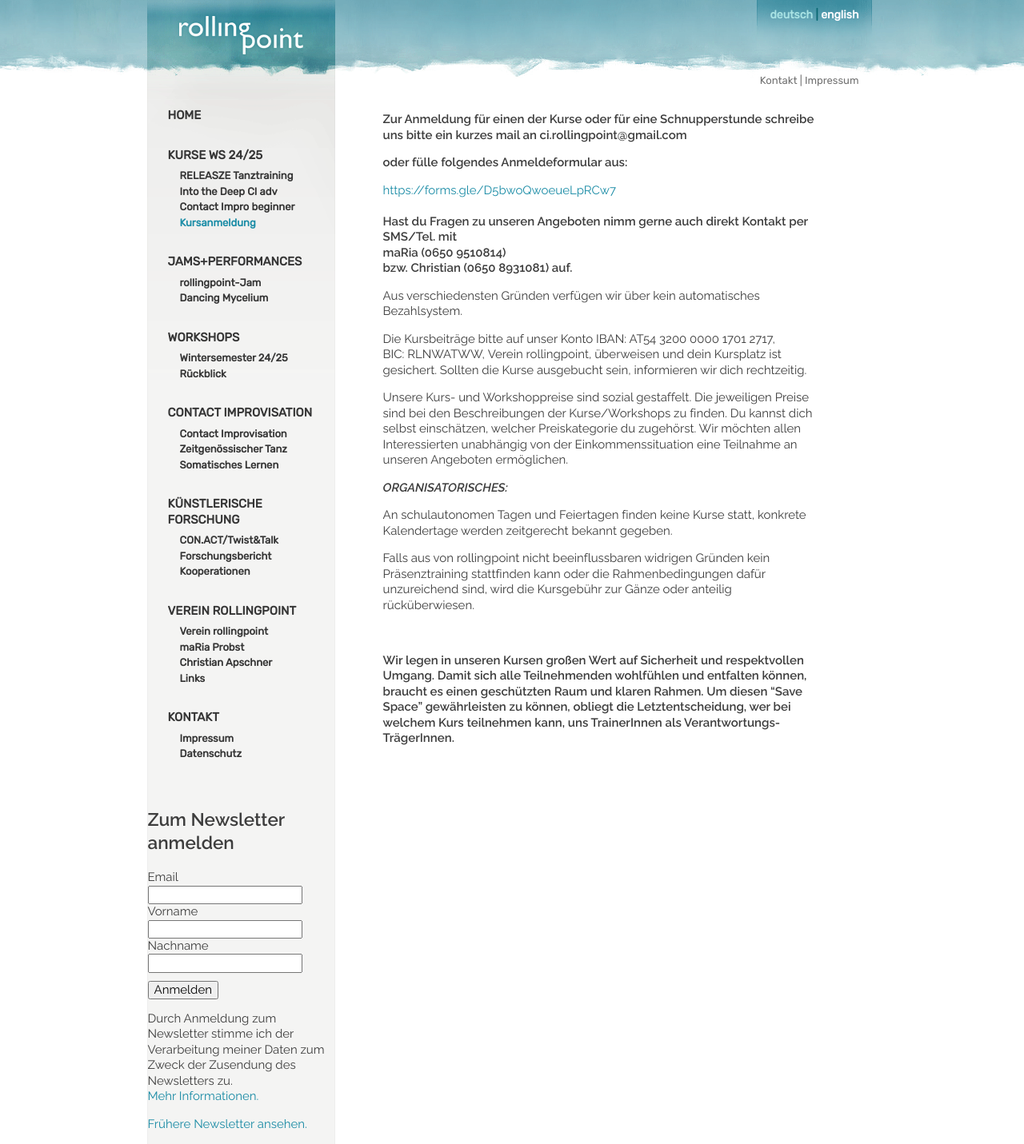
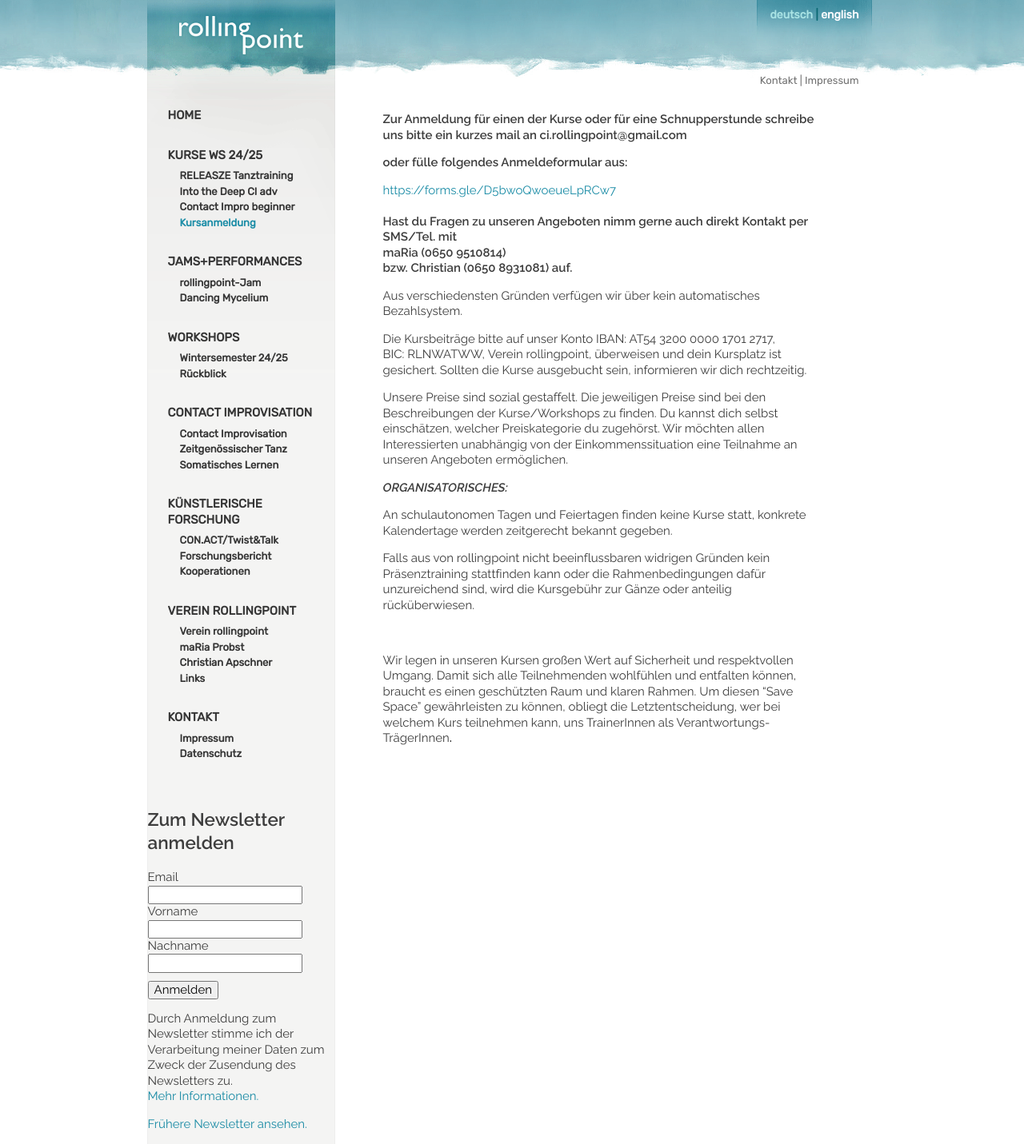
Before and after one commit to manulari/rollingpointat, a Jekyll site: the page built from _pages_de/kursanmeldung.md, in a window 1280 px wide. Shown: the whole page at 80% size. Built offline with Jekyll 4.4.1, drawn with Linux system fonts in a browser that asks for light colours; comment, search, counter and statistics services are not loaded.

Commit message:
Update page (de) “kursanmeldung”

```diff
--- a/_pages_de/kursanmeldung.md
+++ b/_pages_de/kursanmeldung.md
@@ -17,7 +17,7 @@ Aus verschiedensten Gründen verfügen wir über kein automatisches Bezahlsystem
 
 Die Kursbeiträge bitte auf unser Konto IBAN: AT54 3200 0000 1701 2717, BIC: RLNWATWW, Verein rollingpoint, überweisen und dein Kursplatz ist gesichert. Sollten die Kurse ausgebucht sein, informieren wir dich rechtzeitig.
 
-Unsere Kurs- und Workshoppreise sind sozial gestaffelt. Die jeweiligen Preise sind bei den Beschreibungen der Kurse/Workshops zu finden. Du kannst dich selbst einschätzen, welcher Preiskategorie du zugehörst. Wir möchten allen Interessierten unabhängig von der Einkommenssituation eine Teilnahme an unseren Angeboten ermöglichen.
+Unsere Preise sind sozial gestaffelt. Die jeweiligen Preise sind bei den Beschreibungen der Kurse/Workshops zu finden. Du kannst dich selbst einschätzen, welcher Preiskategorie du zugehörst. Wir möchten allen Interessierten unabhängig von der Einkommenssituation eine Teilnahme an unseren Angeboten ermöglichen.
 
 ***ORGANISATORISCHES:***
 
@@ -27,4 +27,4 @@ Falls aus von rollingpoint nicht beeinflussbaren widrigen Gründen kein Präsenz
 
 &nbsp;
 
-**Wir legen in unseren Kursen großen Wert auf Sicherheit und respektvollen Umgang. Damit sich alle Teilnehmenden wohlfühlen und entfalten können, braucht es einen geschützten Raum und klaren Rahmen. Um diesen "Save Space" gewährleisten zu können, obliegt die Letztentscheidung, wer bei welchem Kurs teilnehmen kann, uns TrainerInnen als Verantwortungs-TrägerInnen.**
+Wir legen in unseren Kursen großen Wert auf Sicherheit und respektvollen Umgang. Damit sich alle Teilnehmenden wohlfühlen und entfalten können, braucht es einen geschützten Raum und klaren Rahmen. Um diesen "Save Space" gewährleisten zu können, obliegt die Letztentscheidung, wer bei welchem Kurs teilnehmen kann, uns TrainerInnen als Verantwortungs-TrägerInnen**.**
```
